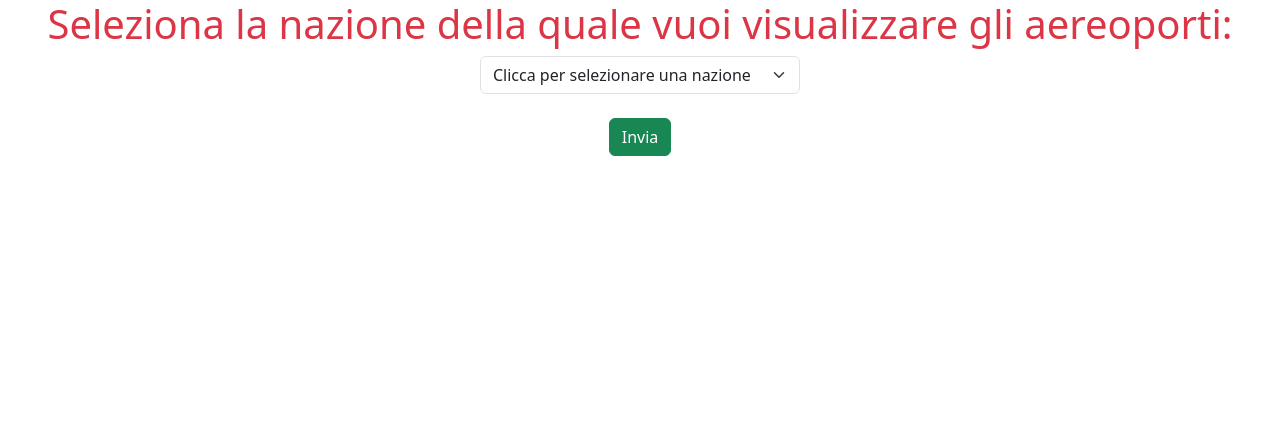
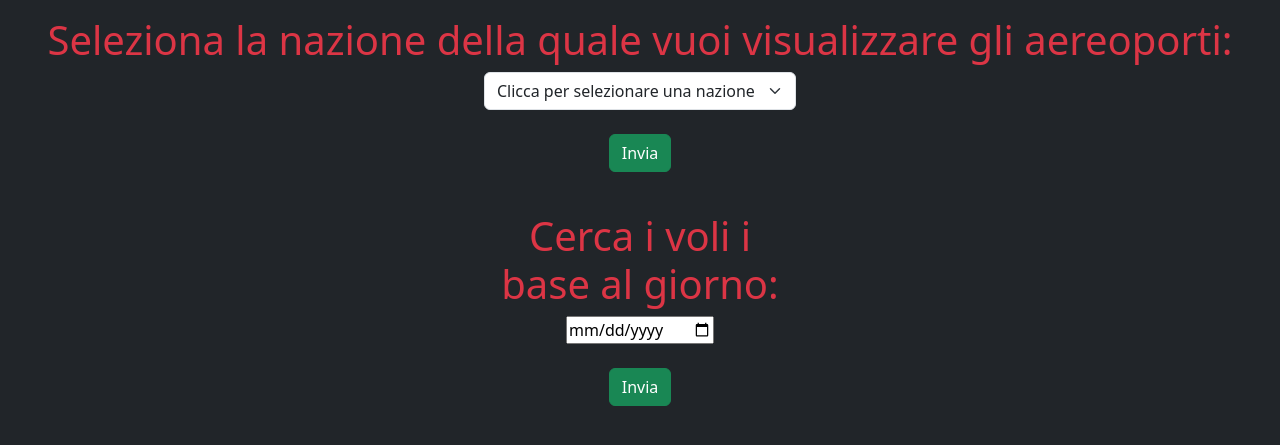
Before and after one commit to CosiBassi646/es37php, a PHP site: page / in a window 1280 px wide. Shown: the top 445 px of the page. Run offline with PHP 8.4, Linux system fonts and the light colour scheme; data that the repository does not hold is empty.

Commit message:
migliorie estetiche 1

```diff
--- a/index.php
+++ b/index.php
@@ -5,7 +5,7 @@
     <title>es37php</title>
     <link href="https://cdn.jsdelivr.net/npm/bootstrap@5.3.3/dist/css/bootstrap.min.css" rel="stylesheet" integrity="sha384-QWTKZyjpPEjISv5WaRU9OFeRpok6YctnYmDr5pNlyT2bRjXh0JMhjY6hW+ALEwIH" crossorigin="anonymous">
   </head>
-  <body>
+  <body class="p-3 mb-2 bg-dark text-white">
   <h1 class="text-danger text-center">Seleziona la nazione della quale vuoi visualizzare gli aereoporti: </h1>
     <div class="w-25 text-center mx-auto my-auto">
         <form action="./action.php">
@@ -23,7 +23,16 @@
             <br>
             <button type="submit" class="btn btn-success">Invia</button>
         </form>
+        <br>
+        <h1 class="text-danger text-center mt-3">Cerca i voli i base al giorno: </h1>
+      <form action="./ricercaGiorni.php">
+        <input type="date" id="birthday" name="birthday">
+        <br>
+        <br>
+        <button type="submit" class="btn btn-success">Invia</button>
+      </form>
     </div>
+
     <script src="https://cdn.jsdelivr.net/npm/bootstrap@5.3.3/dist/js/bootstrap.bundle.min.js" integrity="sha384-YvpcrYf0tY3lHB60NNkmXc5s9fDVZLESaAA55NDzOxhy9GkcIdslK1eN7N6jIeHz" crossorigin="anonymous"></script>
   </body>
 </html>
```
Also changed, not shown: action.php (+5 -2 lines), ricercaGiorni.php (added).
